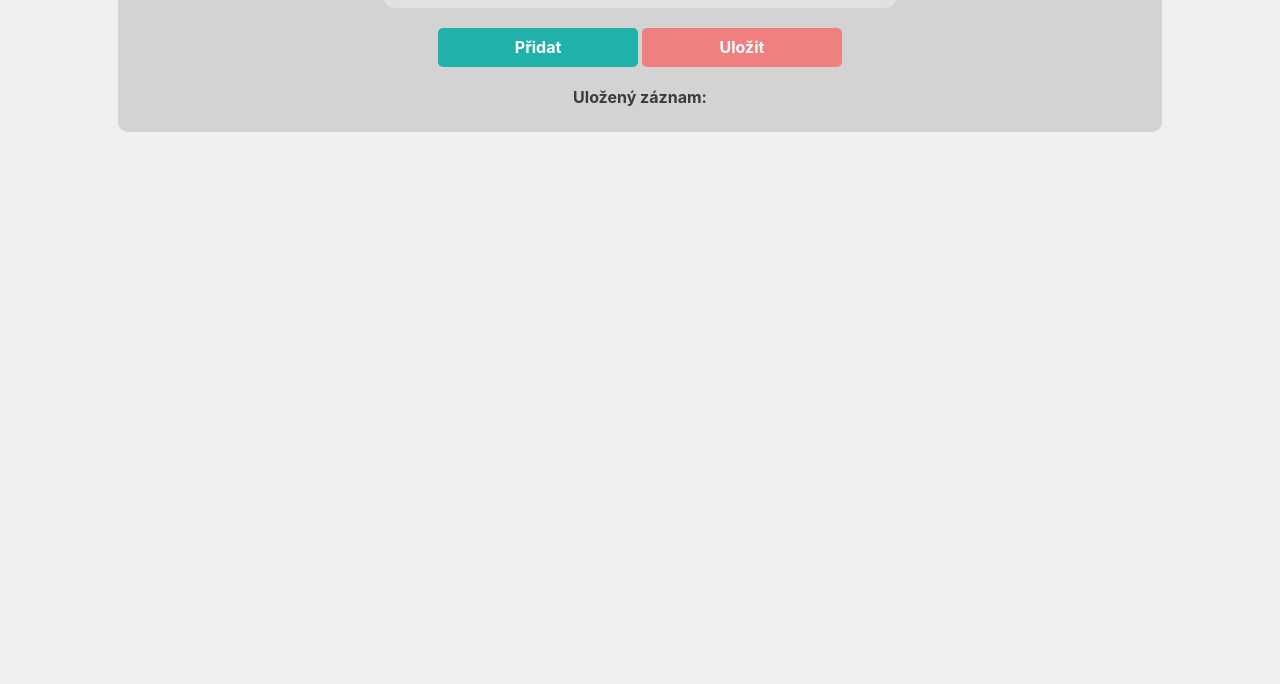
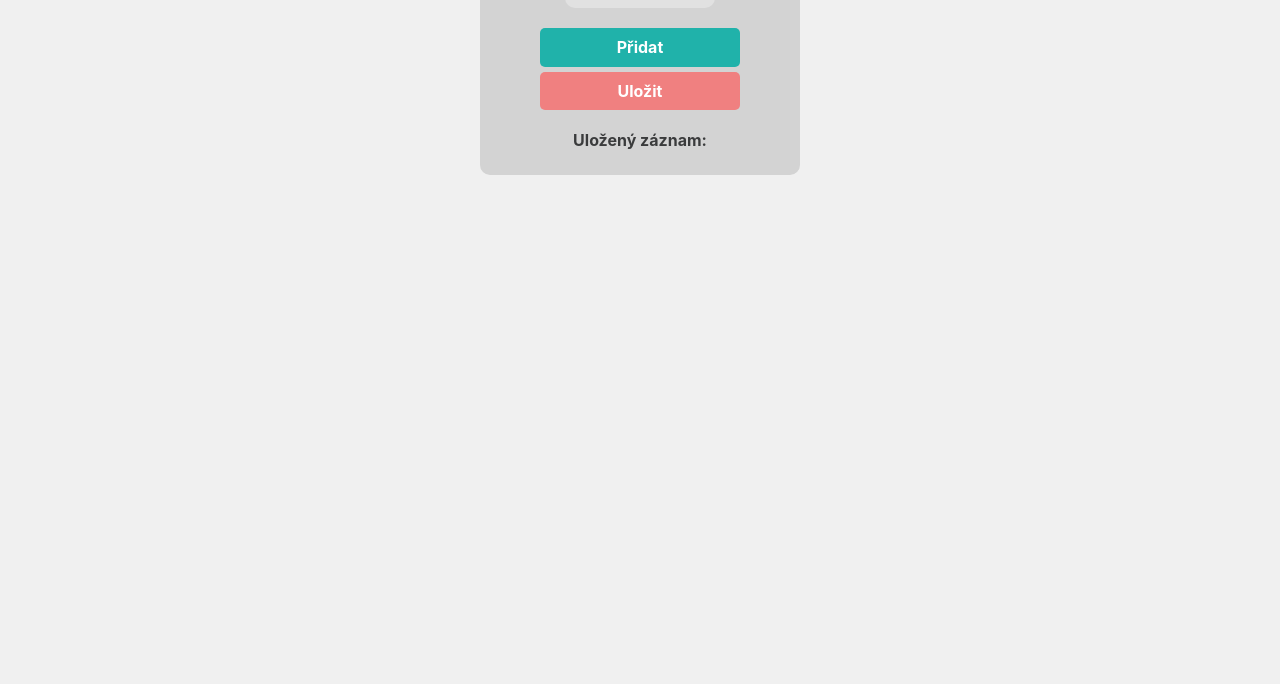
Before and after one commit to MartinW3b/Counter, a plain HTML site: page index.html in a window 1280 px wide. Shown: the part 116-800 px from the top of the page. Drawn offline with nearby package versions, Linux system fonts and the light colour scheme.

Commit message:
v1.1 max-width change
Learning project on Scrimba site.

```diff
--- a/index.css
+++ b/index.css
@@ -9,7 +9,7 @@ body {
 
 .hero {
     background-color: lightgray;
-    max-width: 80%;
+    max-width: 300px;
     margin: auto;
     border-radius: 10px;
     padding: 10px;
```
